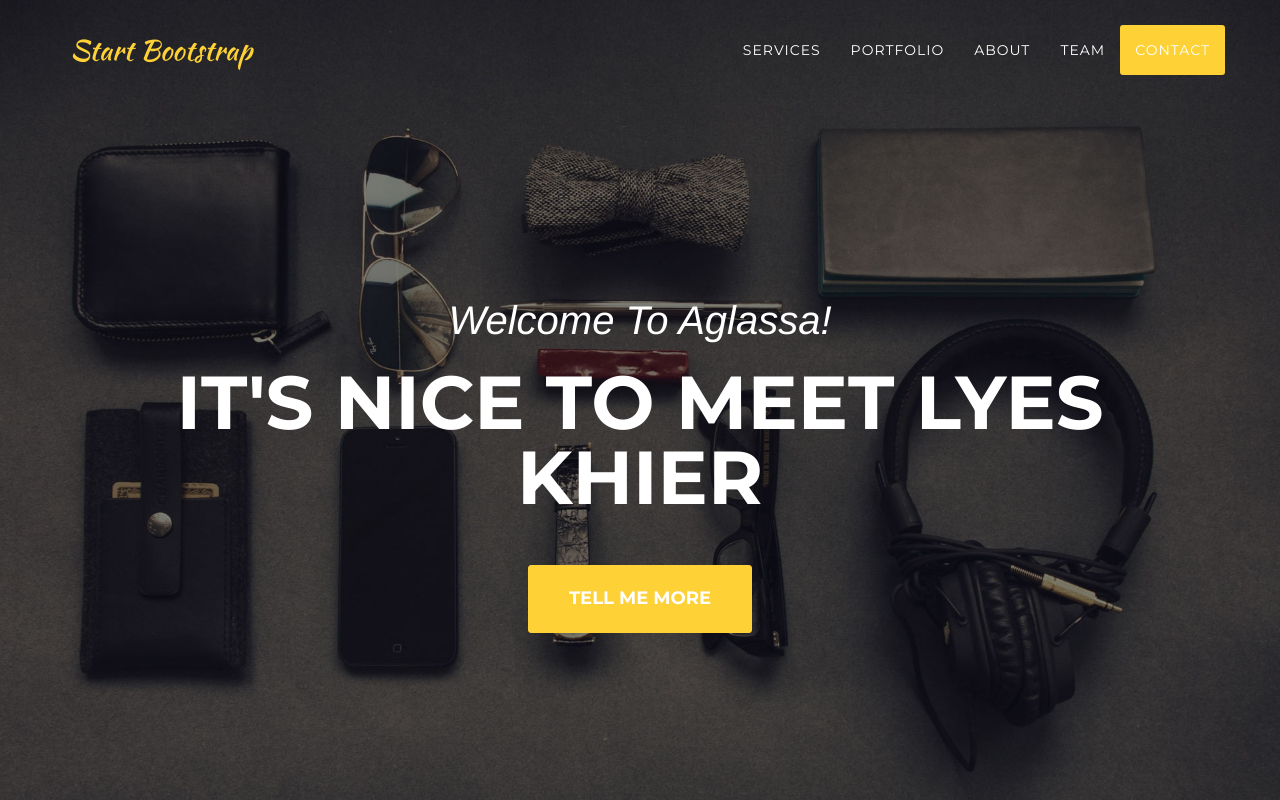
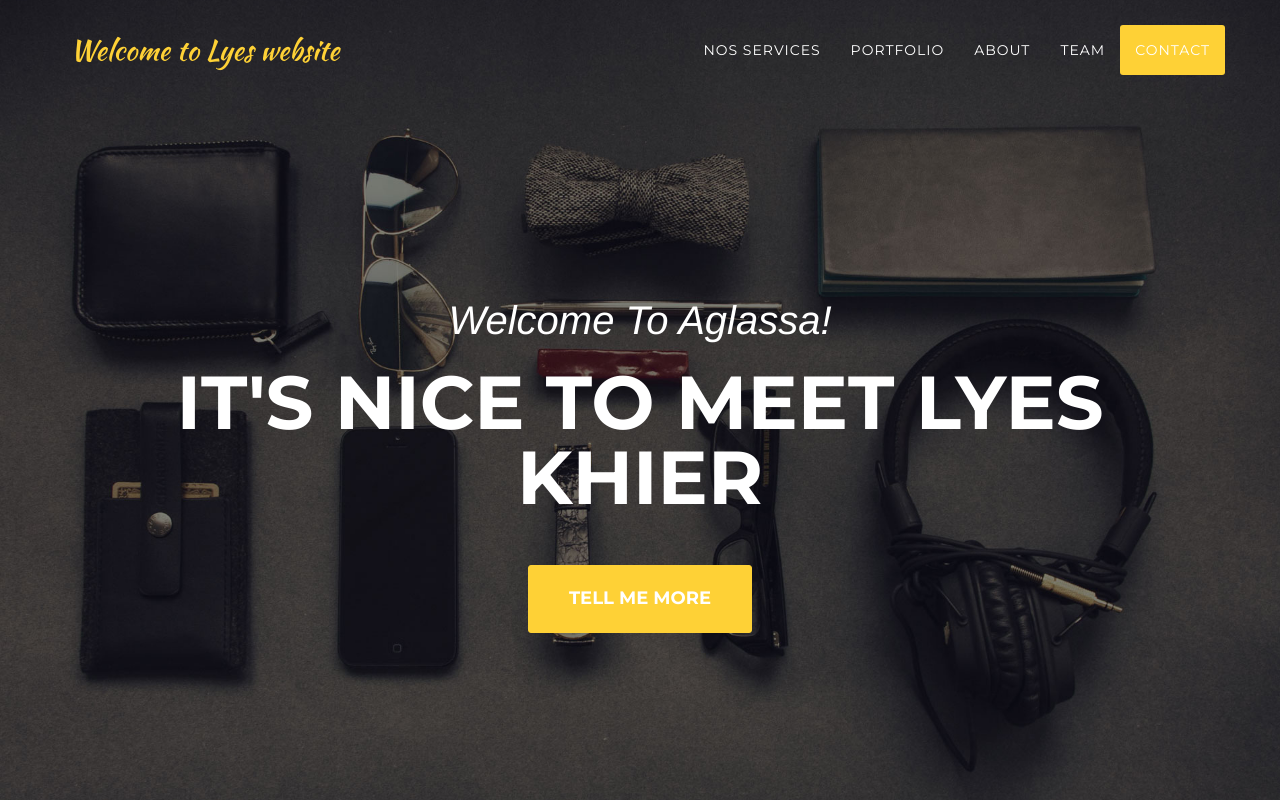
Before and after one commit to khierlyes/khierlyes.github.io, a website: page index.html in a window 1280 px wide. Shown: the top 800 px of the page. Drawn offline with nearby package versions, Linux system fonts and the light colour scheme; a web font is replaced by a local one.

Commit message:
my website modi

```diff
--- a/index.html
+++ b/index.html
@@ -43,7 +43,7 @@
                 <button type="button" class="navbar-toggle" data-toggle="collapse" data-target="#bs-example-navbar-collapse-1">
                     <span class="sr-only">Toggle navigation</span> Menu <i class="fa fa-bars"></i>
                 </button>
-                <a class="navbar-brand page-scroll" href="#page-top">Start Bootstrap</a>
+                <a class="navbar-brand page-scroll" href="#page-top">Welcome to Lyes website</a>
             </div>
 
             <!-- Collect the nav links, forms, and other content for toggling -->
@@ -53,7 +53,7 @@
                         <a href="#page-top"></a>
                     </li>
                     <li>
-                        <a class="page-scroll" href="#services">Services</a>
+                        <a class="page-scroll" href="#services">Nos Services</a>
                     </li>
                     <li>
                         <a class="page-scroll" href="#portfolio">Portfolio</a>
```
